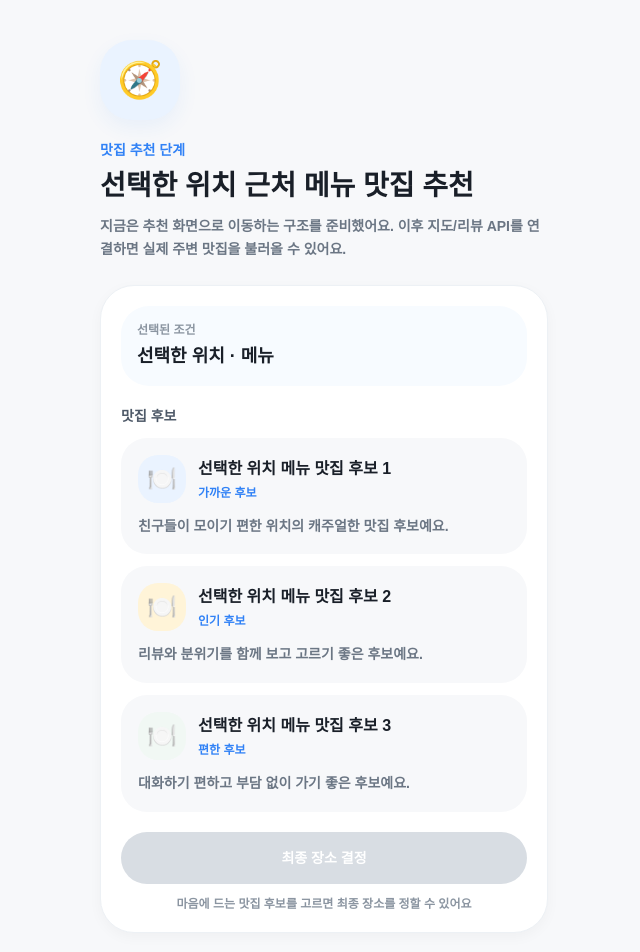
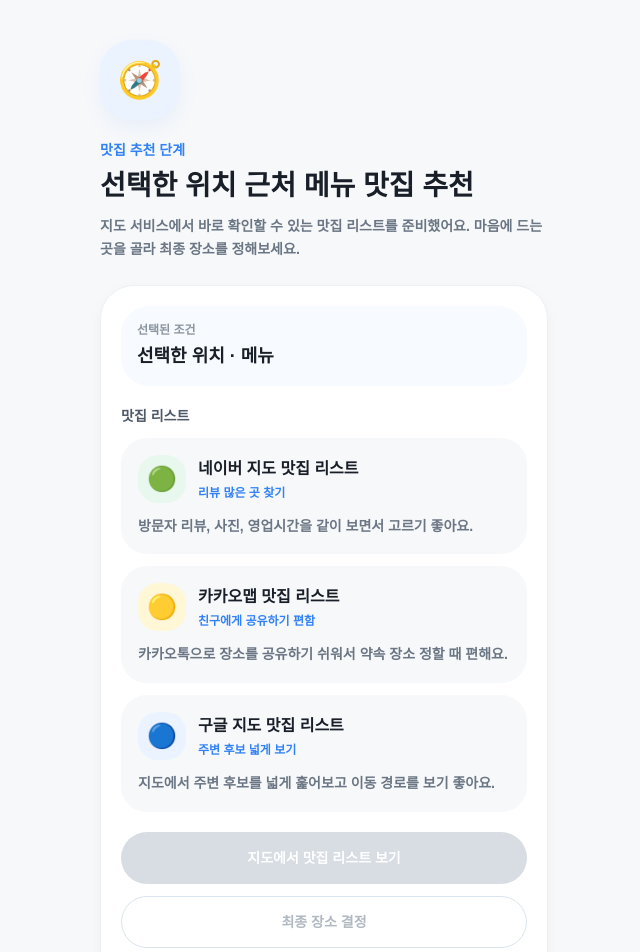
Before and after one commit to parksa0001/menu-project, a Next.js app: page /recommend in a window 1280 px wide. Shown: the top 952 px of the page, without its empty margins (316-956 px from the left). Built offline with nearby package versions, Linux system fonts and the light colour scheme.

Commit message:
Show map search restaurant lists

```diff
--- a/app/components/RestaurantRecommendations.tsx
+++ b/app/components/RestaurantRecommendations.tsx
@@ -3,24 +3,36 @@
 import { useMemo, useState } from "react";
 import { useSearchParams } from "next/navigation";
 
-const fallbackPlaces = [
+const searchProviders = [
   {
-    id: "place-1",
-    tone: "bg-[#eaf3ff]",
-    badge: "가까운 후보",
-    description: "친구들이 모이기 편한 위치의 캐주얼한 맛집 후보예요.",
+    id: "naver",
+    name: "네이버 지도 맛집 리스트",
+    icon: "🟢",
+    tone: "bg-[#e9f8ef]",
+    badge: "리뷰 많은 곳 찾기",
+    description: "방문자 리뷰, 사진, 영업시간을 같이 보면서 고르기 좋아요.",
+    buildUrl: (query: string) =>
+      `https://map.naver.com/p/search/${encodeURIComponent(query)}`,
   },
   {
-    id: "place-2",
-    tone: "bg-[#fff4d8]",
-    badge: "인기 후보",
-    description: "리뷰와 분위기를 함께 보고 고르기 좋은 후보예요.",
+    id: "kakao",
+    name: "카카오맵 맛집 리스트",
+    icon: "🟡",
+    tone: "bg-[#fff7d6]",
+    badge: "친구에게 공유하기 편함",
+    description: "카카오톡으로 장소를 공유하기 쉬워서 약속 장소 정할 때 편해요.",
+    buildUrl: (query: string) =>
+      `https://map.kakao.com/link/search/${encodeURIComponent(query)}`,
   },
   {
-    id: "place-3",
-    tone: "bg-[#f1f8f4]",
-    badge: "편한 후보",
-    description: "대화하기 편하고 부담 없이 가기 좋은 후보예요.",
+    id: "google",
+    name: "구글 지도 맛집 리스트",
+    icon: "🔵",
+    tone: "bg-[#eaf3ff]",
+    badge: "주변 후보 넓게 보기",
+    description: "지도에서 주변 후보를 넓게 훑어보고 이동 경로를 보기 좋아요.",
+    buildUrl: (query: string) =>
+      `https://www.google.com/maps/search/${encodeURIComponent(query)}`,
   },
 ];
 
@@ -31,13 +43,14 @@
   const lat = searchParams.get("lat");
   const lng = searchParams.get("lng");
   const [selectedPlaceId, setSelectedPlaceId] = useState("");
+  const query = `${location} ${menu} 맛집`;
   const places = useMemo(
     () =>
-      fallbackPlaces.map((place, index) => ({
-        ...place,
-        name: `${location} ${menu} 맛집 후보 ${index + 1}`,
+      searchProviders.map((provider) => ({
+        ...provider,
+        url: provider.buildUrl(query),
       })),
-    [location, menu],
+    [query],
   );
   const selectedPlace = places.find((place) => place.id === selectedPlaceId);
 
@@ -55,8 +68,8 @@
             {location} 근처 {menu} 맛집 추천
           </h1>
           <p className="mt-3 text-sm font-bold leading-relaxed text-[#6b7684]">
-            지금은 추천 화면으로 이동하는 구조를 준비했어요. 이후 지도/리뷰
-            API를 연결하면 실제 주변 맛집을 불러올 수 있어요.
+            지도 서비스에서 바로 확인할 수 있는 맛집 리스트를 준비했어요.
+            마음에 드는 곳을 골라 최종 장소를 정해보세요.
           </p>
         </header>
 
@@ -70,14 +83,14 @@
             </p>
             {lat && lng ? (
               <p className="mt-1 text-xs font-bold text-[#6b7684]">
-                현재 위치 좌표 기준으로 추천할 준비가 됐어요
+                현재 위치 좌표도 함께 전달할 수 있게 준비되어 있어요
               </p>
             ) : null}
           </div>
 
           <div className="mt-5">
             <p className="mb-3 text-sm font-extrabold text-[#4e5968]">
-              맛집 후보
+              맛집 리스트
             </p>
             <div className="space-y-3">
               {places.map((place) => {
@@ -102,7 +115,7 @@
                           place.tone,
                         ].join(" ")}
                       >
-                        🍽️
+                        {place.icon}
                       </span>
                       <div className="min-w-0 flex-1">
                         <p className="truncate text-base font-black">
@@ -127,16 +140,35 @@
             </div>
           </div>
 
+          <a
+            href={selectedPlace?.url || "#"}
+            target="_blank"
+            rel="noreferrer"
+            aria-disabled={!selectedPlace}
+            onClick={(event) => {
+              if (!selectedPlace) {
+                event.preventDefault();
+              }
+            }}
+            className={[
+              "mt-5 flex h-[52px] w-full items-center justify-center rounded-[26px] text-sm font-extrabold text-white transition-all hover:scale-[1.01] active:scale-[0.99]",
+              selectedPlace
+                ? "bg-[#3182f6]"
+                : "pointer-events-none bg-[#d8dde3]",
+            ].join(" ")}
+          >
+            지도에서 맛집 리스트 보기
+          </a>
           <button
             type="button"
             disabled={!selectedPlace}
-            className="mt-5 h-[52px] w-full rounded-[26px] bg-[#3182f6] text-sm font-extrabold text-white transition-all hover:scale-[1.01] active:scale-[0.99] disabled:bg-[#d8dde3]"
+            className="mt-3 h-[52px] w-full rounded-[26px] border border-[#dbe5f0] bg-white text-sm font-extrabold text-[#3182f6] transition-all hover:scale-[1.01] active:scale-[0.99] disabled:text-[#b0b8c1]"
           >
             최종 장소 결정
           </button>
           {!selectedPlace ? (
             <p className="mt-3 text-center text-xs font-bold text-[#8b95a1]">
-              마음에 드는 맛집 후보를 고르면 최종 장소를 정할 수 있어요
+              먼저 확인할 지도 리스트를 골라주세요
             </p>
           ) : null}
         </div>
```
